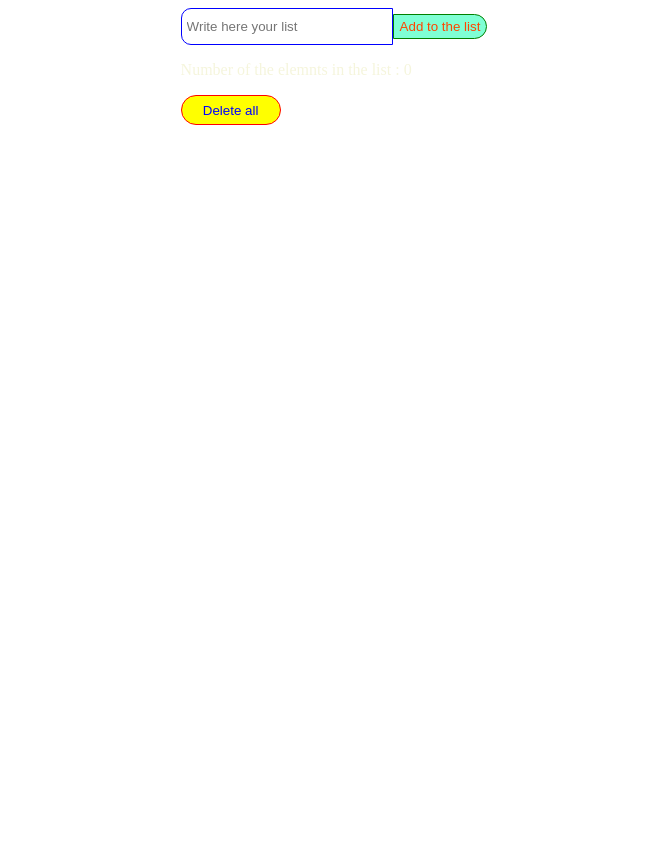
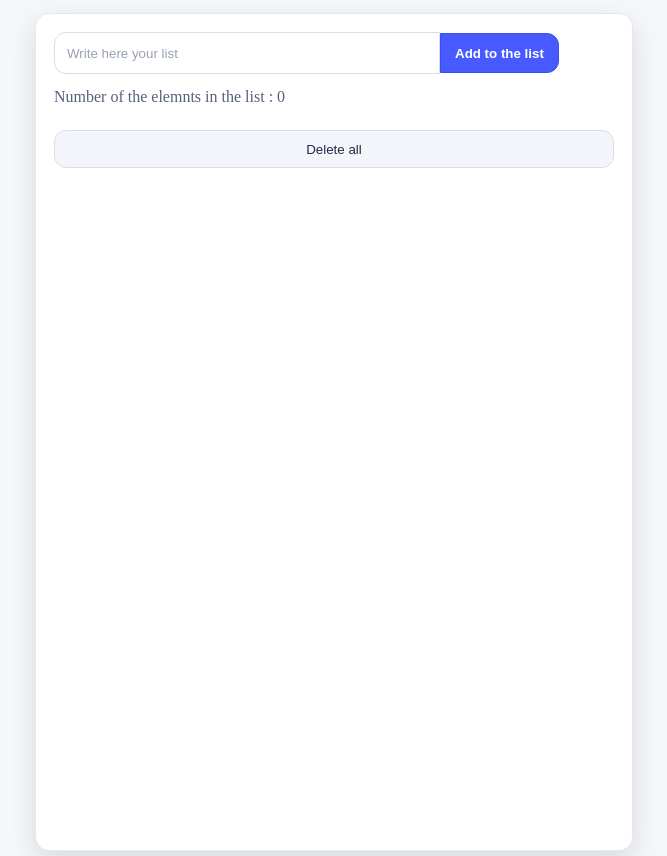
Before and after one commit to Majkan1/Toapp, a React (Vite) app in the folder vite-project/: page / in a window 1280 px wide. Shown: the whole page, without its empty margins (306-973 px from the left). Before the commit the page ends 808 px from the top, so only its background shows below. Built offline with nearby package versions, Linux system fonts and the light colour scheme.

Commit message:
Enter new lines.

```diff
--- a/vite-project/src/Todo.css
+++ b/vite-project/src/Todo.css
@@ -1,48 +1,114 @@
+html, body, #root { height: 100%; }
+
 body{
     display:flex;
     justify-content:center;
     align-items:center;
-    height:100vh;
+    min-height:100vh;
+    padding:24px 14px;
+    background: #f6f7fb;
 }
 
-html, body, #root { height: 100%; }
+#root{
+    width:min(560px, 94vw);
+    background: white;
+    border: 1px solid #e6e8f0;
+    border-radius: 14px;
+    padding: 18px;
+    box-shadow: 0 10px 28px rgba(10, 12, 20, 0.12);
+}
 
 .DeleteAll{
-    width:100px;
-    height:30px;
-    border:1px solid red;
-    border-radius:15px;
-    background-color:yellow;
-    color:blue;
+    width:100%;
+    height:38px;
+    border:1px solid #d9ddea;
+    border-radius:12px;
+    background: #f3f5fb;
+    color: #1f2a44;
+    cursor:pointer;
+    transition: transform 120ms ease, background 120ms ease;
 }
 
+.DeleteAll:hover{ background: #eceff8; }
+.DeleteAll:active{ transform: translateY(1px); }
+
 .Delete-button{
-    width:100px;
-    height:20px;
-    border:1px solid blue;
-    border-radius:5px;
-    background-color:antiquewhite;
-    color:brown;
+    width:110px;
+    height:32px;
+    border:1px solid #e5e8f2;
+    border-radius:12px;
+    background: #ffffff;
+    color: #1f2a44;
+    cursor:pointer;
+    transition: transform 120ms ease, background 120ms ease;
 }
 
+.Delete-button:hover{ background: #f3f5fb; }
+.Delete-button:active{ transform: translateY(1px); }
+
 .input{
-    width:200px;
-    height:25px;
-    border-top-left-radius: 10px;
-    border-bottom-left-radius:10px;
-    padding:5px;
-    border:1px solid blue;
+    width:min(360px, 62vw);
+    height:40px;
+    border-top-left-radius: 12px;
+    border-bottom-left-radius:12px;
+    padding:0 12px;
+    border:1px solid #d9ddea;
+    background: white;
+    color: #1f2a44;
+    outline:none;
 }
 
+.input::placeholder{ color: #97a0b4; }
+.input:focus{ box-shadow: 0 0 0 4px rgba(70, 90, 255, 0.16); }
+
 .Add-to-list{
-    height:25px;
-    border-top-right-radius: 15px;
-    border-bottom-right-radius: 15px;
-    background-color:aquamarine;
-    color:orangered;
-    border:1px solid green;
+    height:40px;
+    padding: 0 14px;
+    border-top-right-radius: 12px;
+    border-bottom-right-radius: 12px;
+    background: #465aff;
+    color: white;
+    border:1px solid #3b4df0;
+    cursor:pointer;
+    font-weight:600;
+    transition: transform 120ms ease, filter 120ms ease;
 }
 
+.Add-to-list:hover{ filter: brightness(1.03); }
+.Add-to-list:active{ transform: translateY(1px); }
+
 .Paragraph{
-    color:beige;
+    color: #55607a;
+    margin: 14px 0 10px;
 }
+
+ul{
+    list-style:none;
+    padding:0;
+    margin: 0 0 14px;
+    display:flex;
+    flex-direction:column;
+    gap:10px;
+}
+
+li{
+    display:flex;
+    align-items:center;
+    gap:12px;
+    padding: 10px 12px;
+    border-radius: 14px;
+    border: 1px solid #eef0f6;
+    background: #fafbff;
+}
+
+li span{
+    flex: 1;
+    line-height: 1.35;
+    word-break: break-word;
+}
+
+li input[type="checkbox"]{
+    width: 18px;
+    height: 18px;
+    accent-color: #22c55e;
+}
--- a/vite-project/src/Todo.jsx
+++ b/vite-project/src/Todo.jsx
@@ -39,7 +39,6 @@ function ToDolist(){
       <input className = "input" type="text" value={tekst} placeholder="Write here your list" onChange={(e)=>setTekst(e.target.value)} />
       <button className = "Add-to-list" onClick = {add}>Add to the list</button>
       <p className = "Paragraph">Number of the elemnts in the list : {todo.length}</p>
-        {/*<p>Lista ukończonych zadań :{todo.length - !item.done} </p>*/}
       <ul>
         {todo.map((item)=>(
           <li key={item.id}>
```
